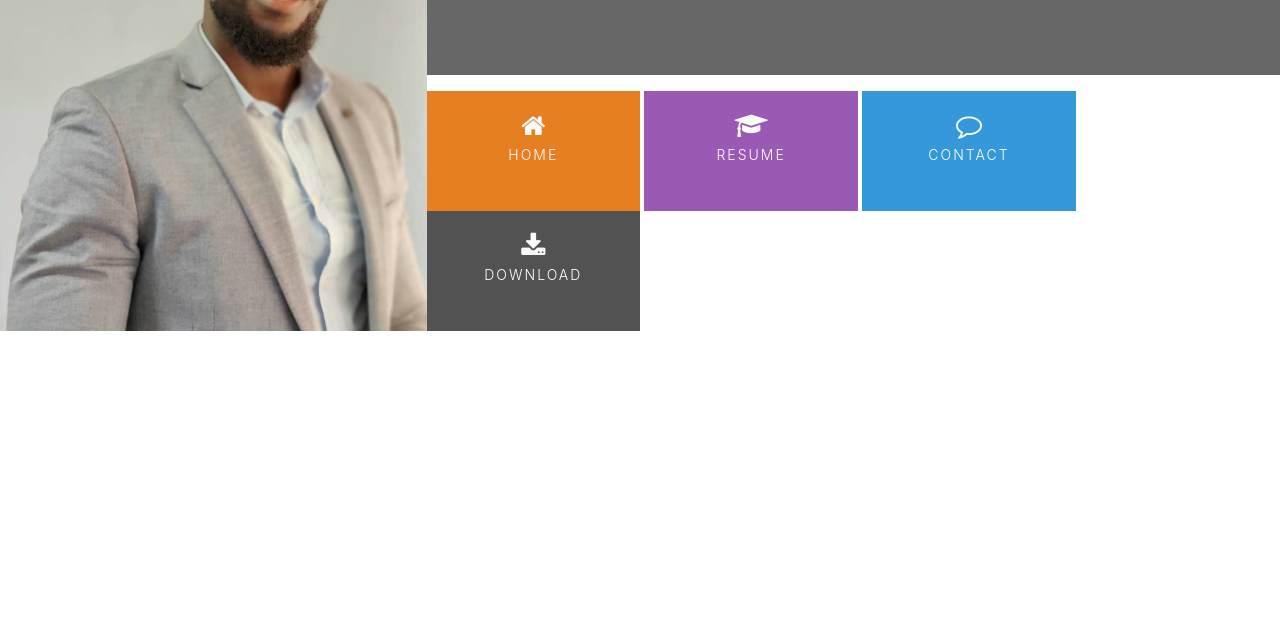
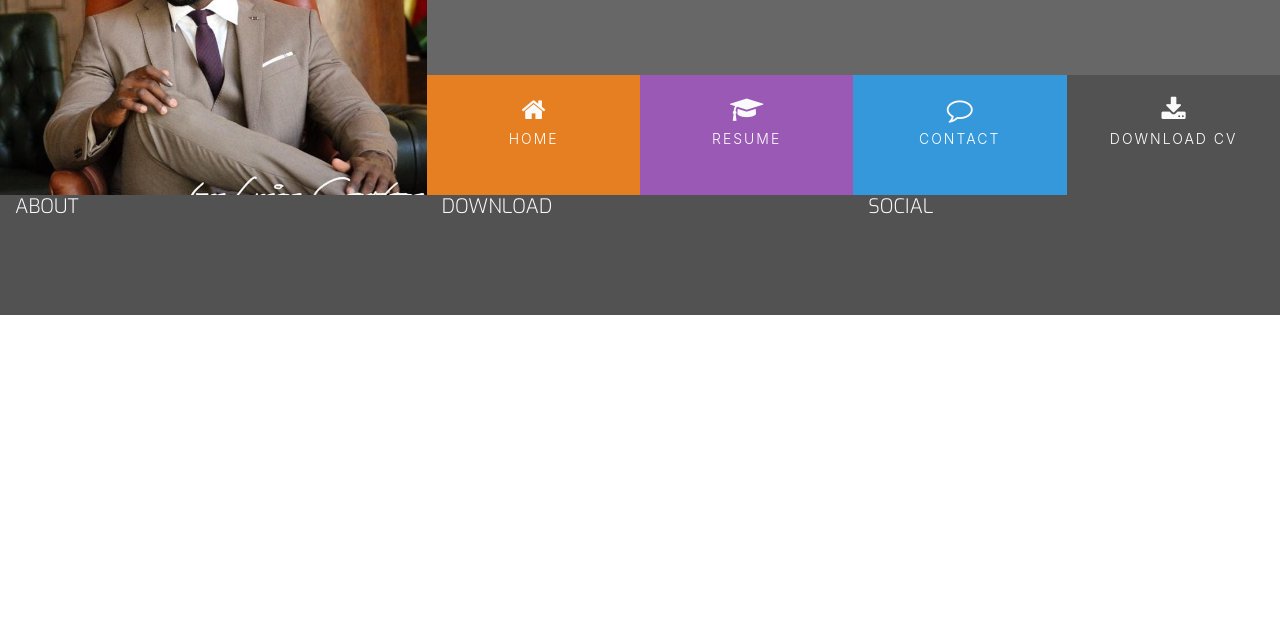
Before and after one commit to atchutchi/my-curriculum, a website: page index.html in a window 1280 px wide. Shown: the part 174-800 px from the top of the page. Drawn offline with nearby package versions, Linux system fonts and the light colour scheme.

Commit message:
Add footer

```diff
--- a/assets/css/style.css
+++ b/assets/css/style.css
@@ -22,6 +22,22 @@
     background-color: #525252;
 }
 
+/*--------------------------------------------Special paddins/margins/text */
+
+h1, h2, h3, h4 {
+    margin: 0;
+}
+
+.uppercase {
+    text-transform: uppercase;
+}
+
+.general-sub {
+    font-family: "Exo", sans-serif;
+    font-weight: 300;
+    color: #fafafa;
+}
+
 /*--------------------------------------------Heading*/
 
 header {
@@ -33,7 +49,7 @@ header {
 }
 
 .logo {
-    background: url("../images/atchu.jpeg");
+    background: url("../images/foto.jpg");
     background-position: center;
     background-repeat: no-repeat;
     background-size: cover;
@@ -66,6 +82,10 @@ header {
 
 .menucontainer{
     font-size: 0;
+}
+
+#nav {
+    margin: 0%;
 }
 
 #nav li{
@@ -103,3 +123,17 @@ header {
     font-weight: 300;
     letter-spacing: 2px;
 }
+
+/*--------------------------------------------hover.css*/
+.hvr-sweep-to-bottom:before {
+    background-color: rgba(0, 0, 0, 0.2);
+    height: 120px;
+}
+
+/*--------------------------------------------footer*/
+footer {
+    background-color: #525252;
+    color: #fafafa;
+    min-height: 120px;
+    margin: 0;
+}
--- a/index.html
+++ b/index.html
@@ -5,6 +5,7 @@
     <meta name="viewport" content="width=device-width, initial-scale=1.0">
     <meta http-equiv="X-UA-Compatible" content="ie=edge">
     <link rel="stylesheet" href="https://cdn.jsdelivr.net/npm/bootstrap@4.6.2/dist/css/bootstrap.min.css" integrity="sha384-xOolHFLEh07PJGoPkLv1IbcEPTNtaed2xpHsD9ESMhqIYd0nLMwNLD69Npy4HI+N" crossorigin="anonymous">
+    <link rel="stylesheet" href="https://cdnjs.cloudflare.com/ajax/libs/hover.css/2.1.1/css/hover-min.css" type="text/css" />
     <link rel="stylesheet" href="https://maxcdn.bootstrapcdn.com/font-awesome/4.7.0/css/font-awesome.min.css" type="text/css" />
     <link rel="stylesheet" href="assets/css/style.css">
     <title>Atchutchi</title>
@@ -12,29 +13,30 @@
 <body>
     <header>
         <div class="row no-gutters">
-            <a class="col-md-4 logo" href="index.html"></a>
+            <a class="col-md-4 logo" href="02-index.html"></a>
             <div class="col-md-8">
                 <div class="row no-gutters bg-color-name-title">
                     <div class="col heading">
                         <h1 class="name">Atchutchi Ferreira</h1>
-                        <h2 class="title">Full Stack Developer</h2>
+                        <h2 class="title"> Full Stack Developer</h2>
                     </div>
                 </div>
                 <div class="row no-gutters">
                     <div class="col">
-                        <ul id="nav" class="list-inline menucontainer"></ul>
-                        <li class="col-6 col-sm-3 ui-menu-color-home list-inline-item menuitem">
-                            <a href="#"><i class="fa fa-home" aria-hidden="true"></i><span>Home</span></a>
-                        </li>
-                        <li class="col-6 col-sm-3 ui-menu-color-resume list-inline-item menuitem">
-                            <a href="#"><i class="fa fa-graduation-cap" aria-hidden="true"></i><span>Resume</span></a>
-                        </li>
-                        <li class="col-6 col-sm-3 ui-menu-color-contact list-inline-item menuitem">
-                            <a href="#"><i class="fa fa-comment-o" aria-hidden="true"></i><span>Contact</span></a>
-                        </li>
-                        <li class="col-6 col-sm-3 ui-menu-color-download list-inline-item menuitem">
-                            <a href="#"><i class="fa fa-download" aria-hidden="true"></i><span>Download</span></a>
-                        </li>
+                        <ul id="nav" class="list-inline menucontainer">
+                            <li class="col-6 col-sm-3 list-inline-item ui-menu-color-home menuitem">
+                                <a href="#" class="hvr-sweep-to-bottom"><i class="fa fa-home" aria-hidden="true"></i><span>Home</span></a>
+                            </li>
+                            <li class="col-6 col-sm-3 list-inline-item ui-menu-color-resume menuitem">
+                                <a href="#" class="hvr-sweep-to-bottom"><i class="fa fa-graduation-cap" aria-hidden="true"></i><span>Resume</span></a>
+                            </li>
+                            <li class="col-6 col-sm-3 list-inline-item ui-menu-color-contact menuitem">
+                                <a href="#" class="hvr-sweep-to-bottom"><i class="fa fa-comment-o" aria-hidden="true"></i><span>Contact</span></a>
+                            </li>
+                            <li class="col-6 col-sm-3 list-inline-item ui-menu-color-download menuitem">
+                                <a href="#" class="hvr-sweep-to-bottom"><i class="fa fa-download" aria-hidden="true"></i><span>Download CV</span></a>
+                            </li>
+                        </ul>
                     </div>
                 </div>
             </div>
@@ -43,7 +45,18 @@
     <section>
 
     </section>
-    <footer>
+    <footer class="container-fluid">
+        <div class="row">
+            <div class="col-sm-4">
+                <h5 class="uppercase general-sub">About</h5>
+            </div>
+            <div class="col-sm-4">
+                <h5 class="uppercase general-sub">Download</h5>
+            </div>
+            <div class="col-sm-4">
+                <h5 class="uppercase general-sub">Social</h5>
+            </div>
+        </div>
 
     </footer>
     <script src="https://cdn.jsdelivr.net/npm/bootstrap@4.6.2/dist/js/bootstrap.bundle.min.js" integrity="sha384-Fy6S3B9q64WdZWQUiU+q4/2Lc9npb8tCaSX9FK7E8HnRr0Jz8D6OP9dO5Vg3Q9ct" crossorigin="anonymous"></script>
```
Also changed, not shown: assets/images/foto.jpg (added).
